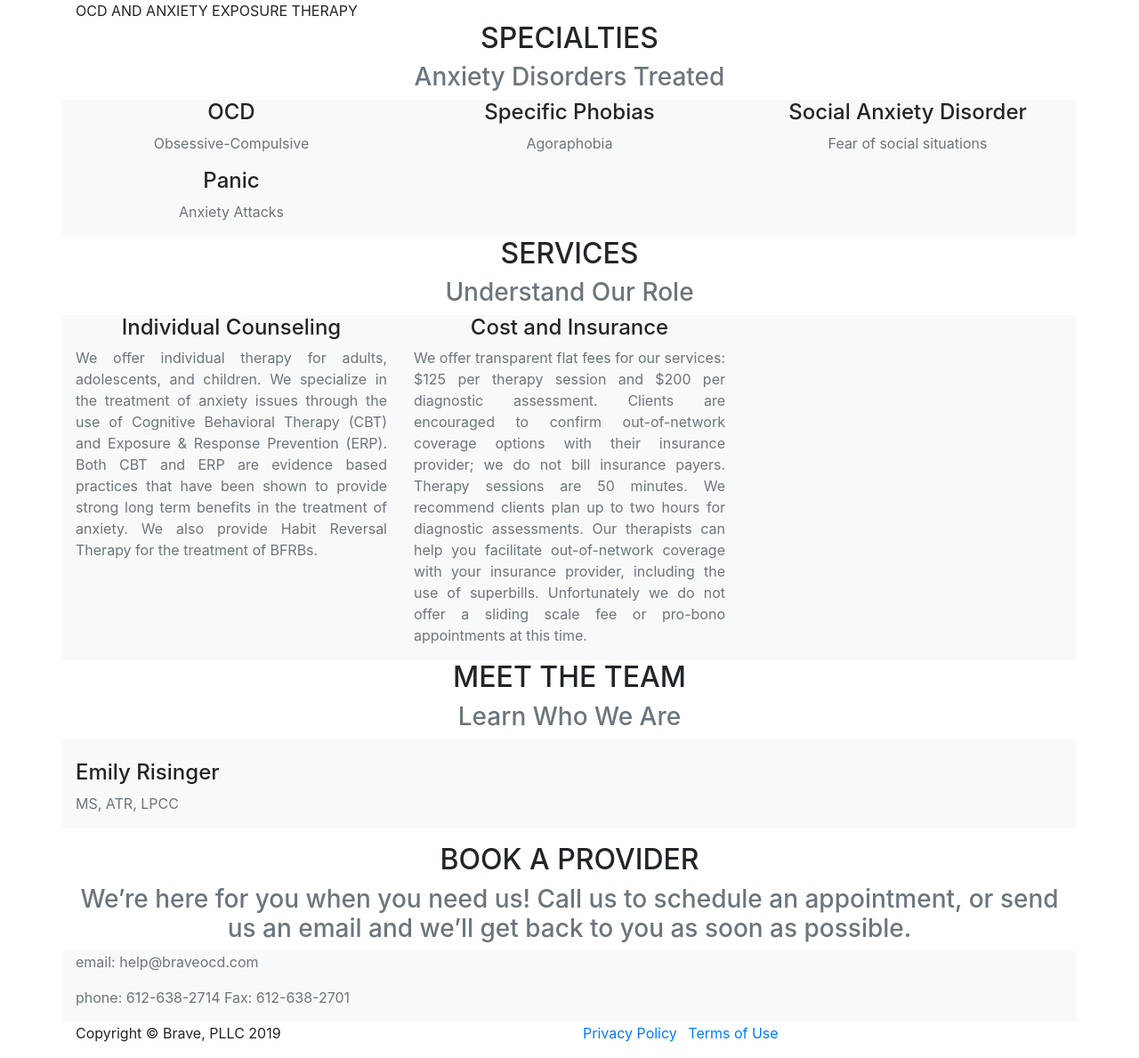
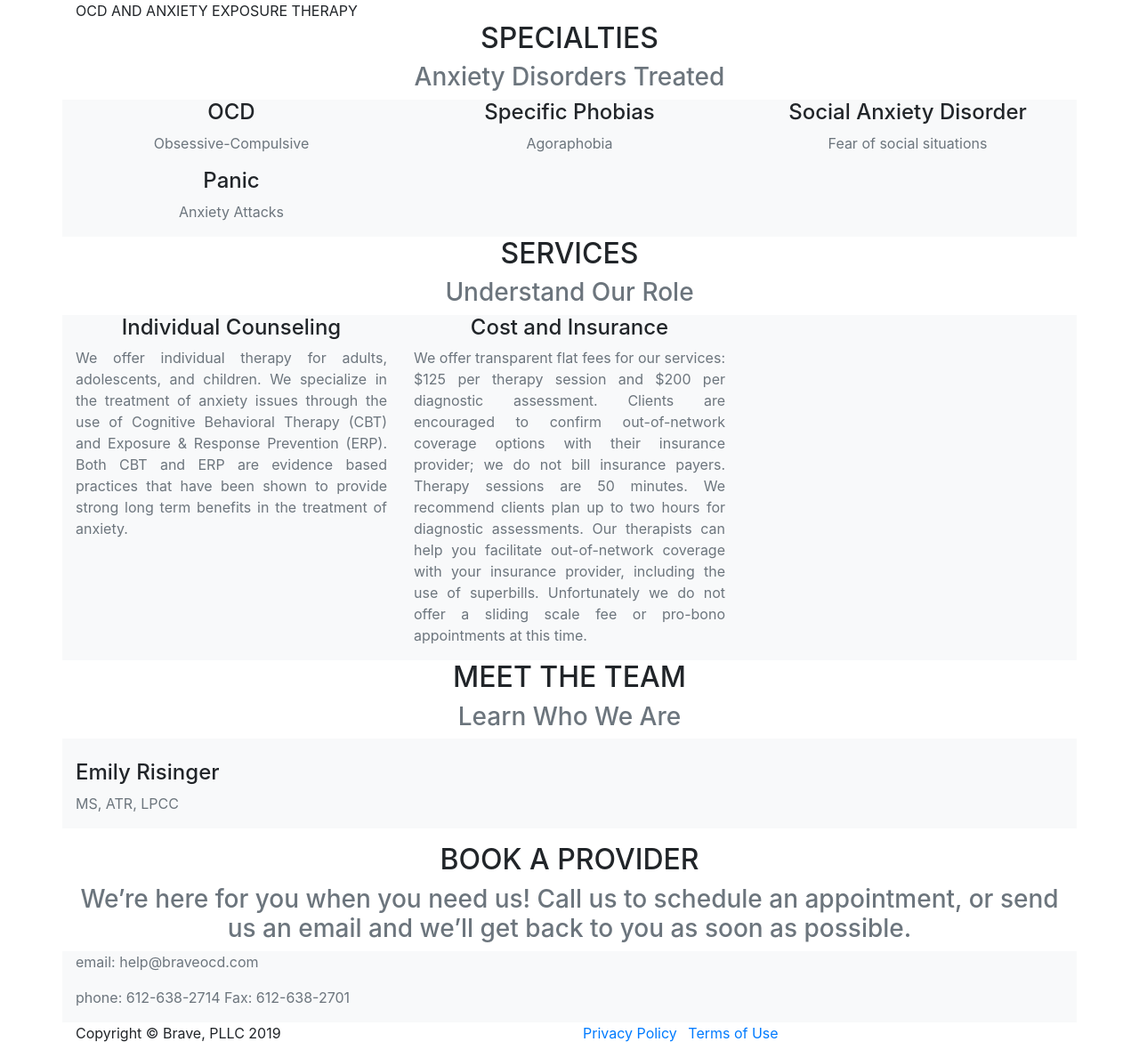
Before and after one commit to emilyrisingerpllc/emilyrisingerpllc.github.io, a Jekyll site: the page built from index.md, in a window 1280 px wide and 1189 px high. Shown: the whole window at 89% size. Built offline with Jekyll 4.4.1, drawn with Linux system fonts in a browser that asks for light colours; nearby versions of some CDN libraries; some web fonts are replaced; library files that are not in the unit come from our copies.

Commit message:
Drop erroneous sentence.

```diff
--- a/_data/default.yml
+++ b/_data/default.yml
@@ -27,7 +27,7 @@ brand:
           in the treatment of anxiety issues through the use of Cognitive Behavioral Therapy
           (CBT) and Exposure & Response Prevention (ERP). Both CBT and ERP are evidence based
           practices that have been shown to provide strong long term benefits in the treatment
-          of anxiety. We also provide Habit Reversal Therapy for the treatment of BFRBs.
+          of anxiety.
       - heading: Cost and Insurance
         text: >
           We offer transparent flat fees for our services: $125 per therapy session and $200 per
```
